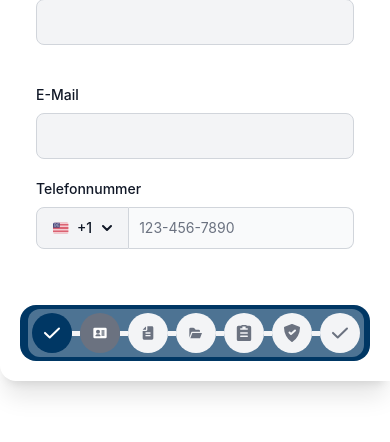
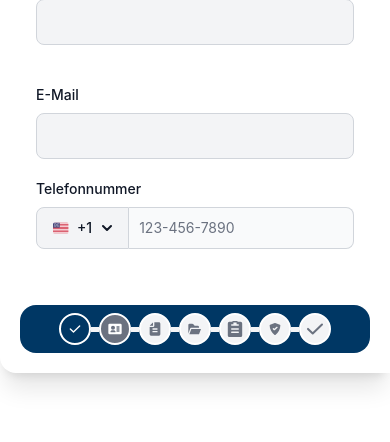
Before and after one commit to 64-Bytes-GmbH/calmaroi, a Django app: page /persoenlicheinfos/ in a window 390 px wide. Shown: the part 1329-1771 px from the top of the page. After the commit the page ends 1717 px from the top, so only its background shows below. Run offline with Django 4.2, Linux system fonts and the light colour scheme; tables that the repository leaves empty hold one stand-in row (values such as "Sample post"); some libraries are stand-ins or nearby versions.

Commit message:
mobile nav überall angepasst

```diff
--- a/app/templates/app/dokumente.html
+++ b/app/templates/app/dokumente.html
@@ -8,7 +8,7 @@
 
 {% block contentleft %}
 <!-- stepper -->
-<div class="  rounded-xl  md:my-5 m-auto ">
+<div class="md:bg-white md:bg-opacity-30 rounded-xl  md:my-5 m-auto ">
 	<!-- md stepper -->
 	<div class="bg-g m-7 hidden md:block">
 		<ol class="relative text-white border-s border-gray-200 space-y-16 ">
@@ -111,7 +111,7 @@
 		</ol>
 	</div>
 	<!-- sm stepper -->
-	<div class="bg-g m-1 w-fit block md:hidden">
+	<div class=" m-1 w-fit block md:hidden">
 		<ol class="flex items-center w-full">
 			<li class="flex w-full items-center space-x-4 after:content-[''] after:w-full after:h-1 after:border-b after:border-gray-100 after:border-4 after:inline-block dark:after:border-gray-700">
 				<a href="{% url 'home' %}">
--- a/app/templates/app/persoenlicheinfos.html
+++ b/app/templates/app/persoenlicheinfos.html
@@ -8,7 +8,7 @@
 
 {% block contentleft %}
 <!-- stepper -->
-<div class=" bg-white rounded-xl bg-opacity-30 md:my-5 m-auto ">
+<div class="md:bg-white md:bg-opacity-30 rounded-xl  md:my-5 m-auto ">
 	<!-- md stepper -->
 	<div class="bg-g m-7 hidden md:block">
 		<ol class="relative text-white border-s border-gray-200 space-y-16 ">
@@ -121,8 +121,8 @@
 				class="flex w-full items-center after:content-[''] after:w-full after:h-1 after:border-b after:border-gray-100 after:border-4 after:inline-block dark:after:border-gray-700">
 				<a href="{% url 'home' %}">
 					<span
-						class="flex items-center justify-center w-10 h-10 bg-primary-500 rounded-full lg:h-12 lg:w-12 dark:bg-gray-700 shrink-0">
-						<svg class="w-6 h-6 text-white dark:text-white" aria-hidden="true"
+						class="flex items-center justify-center w-8 h-8 bg-primary-500 rounded-full lg:h-10 lg:w-10 dark:bg-gray-700 shrink-0 border-white border-2">
+						<svg class="w-4 h-4 text-white dark:text-white" aria-hidden="true"
 							xmlns="http://www.w3.org/2000/svg" width="24" height="24" fill="none" viewBox="0 0 24 24">
 							<path stroke="currentColor" stroke-linecap="round" stroke-linejoin="round" stroke-width="2"
 								d="M5 11.917 9.724 16.5 19 7.5" />
@@ -134,7 +134,7 @@
 				class="flex w-full items-center after:content-[''] after:w-full after:h-1 after:border-b after:border-gray-100 after:border-4 after:inline-block dark:after:border-gray-700">
 				<a href="{% url 'persoenlicheinfos' %}">
 					<span
-						class="flex items-center justify-center w-10 h-10 bg-gray-500 rounded-full lg:h-12 lg:w-12 dark:bg-gray-700 shrink-0">
+						class="flex items-center justify-center w-8 h-8 bg-gray-500 rounded-full lg:h-10 lg:w-10 dark:bg-gray-700 shrink-0 border-white border-2">
 						<svg class="w-4 h-4 text-white dark:text-white" aria-hidden="true"
 							xmlns="http://www.w3.org/2000/svg" width="24" height="24" fill="currentColor"
 							viewBox="0 0 24 24">
@@ -149,7 +149,7 @@
 				class="flex w-full items-center after:content-[''] after:w-full after:h-1 after:border-b after:border-gray-100 after:border-4 after:inline-block dark:after:border-gray-700">
 				<a href="{% url 'bildungsweg' %}">
 					<span
-						class="flex items-center justify-center w-10 h-10 bg-gray-100 rounded-full lg:h-12 lg:w-12 dark:bg-gray-700 shrink-0">
+						class="flex items-center justify-center w-8 h-8 bg-gray-100 rounded-full lg:h-10 lg:w-10 dark:bg-gray-700 shrink-0 border-white border-2">
 						<svg class="w-4 h-4 text-gray-500 dark:text-white" aria-hidden="true"
 							xmlns="http://www.w3.org/2000/svg" width="24" height="24" fill="currentColor"
 							viewBox="0 0 24 24">
@@ -164,7 +164,7 @@
 				class="flex w-full items-center after:content-[''] after:w-full after:h-1 after:border-b after:border-gray-100 after:border-4 after:inline-block dark:after:border-gray-700">
 				<a href="{% url 'dokumente' %}">
 					<span
-						class="flex items-center justify-center w-10 h-10 bg-gray-100 rounded-full lg:h-12 lg:w-12 dark:bg-gray-700 shrink-0">
+						class="flex items-center justify-center w-8 h-8 bg-gray-100 rounded-full lg:h-10 lg:w-10 dark:bg-gray-700 shrink-0 border-white border-2">
 						<svg class="w-4 h-4 text-gray-500 dark:text-white" aria-hidden="true"
 							xmlns="http://www.w3.org/2000/svg" width="24" height="24" fill="currentColor"
 							viewBox="0 0 24 24">
@@ -179,7 +179,7 @@
 				class="flex w-full items-center after:content-[''] after:w-full after:h-1 after:border-b after:border-gray-100 after:border-4 after:inline-block dark:after:border-gray-700">
 				<a href="#">
 					<span
-						class="flex items-center justify-center w-10 h-10 bg-gray-100 rounded-full lg:h-12 lg:w-12 dark:bg-gray-700 shrink-0">
+						class="flex items-center justify-center w-8 h-8 bg-gray-100 rounded-full lg:h-10 lg:w-10 dark:bg-gray-700 shrink-0 border-white border-2">
 						<svg class="w-4 h-4 text-gray-500 dark:text-gray-400" aria-hidden="true"
 							xmlns="http://www.w3.org/2000/svg" fill="currentColor" viewBox="0 0 18 20">
 							<path
@@ -192,8 +192,8 @@
 				class="flex w-full items-center after:content-[''] after:w-full after:h-1 after:border-b after:border-gray-100 after:border-4 after:inline-block dark:after:border-gray-700">
 				<a href="#">
 					<span
-						class="flex items-center justify-center w-10 h-10 bg-gray-100 rounded-full lg:h-12 lg:w-12 dark:bg-gray-700 shrink-0">
-						<svg class="w-4.3 h-4.3 text-gray-500 dark:text-white" aria-hidden="true"
+						class="flex items-center justify-center w-8 h-8 bg-gray-100 rounded-full lg:h-10 lg:w-10 dark:bg-gray-700 shrink-0 border-white border-2">
+						<svg class="w-4 h-4 text-gray-500 dark:text-white" aria-hidden="true"
 							xmlns="http://www.w3.org/2000/svg" width="24" height="24" fill="currentColor"
 							viewBox="0 0 24 24">
 							<path fill-rule="evenodd"
@@ -206,7 +206,7 @@
 			<li class="flex items-center w-full">
 				<a href="#">
 					<span
-						class="flex items-center justify-center w-10 h-10 bg-gray-100 rounded-full lg:h-12 lg:w-12 dark:bg-gray-700 shrink-0">
+						class="flex items-center justify-center w-8 h-8 bg-gray-100 rounded-full lg:h-10 lg:w-10 dark:bg-gray-700 shrink-0 border-white border-2">
 						<svg class="w-4.5 h-4.5 text-gray-500 dark:text-white" aria-hidden="true"
 							xmlns="http://www.w3.org/2000/svg" width="24" height="24" fill="none" viewBox="0 0 24 24">
 							<path stroke="currentColor" stroke-linecap="round" stroke-linejoin="round" stroke-width="2"
@@ -217,6 +217,7 @@
 			</li>
 		</ol>
 	</div>
+
 </div>
 {% endblock %}
 
```
Also changed, not shown: app/static/app/css/output.css (+21 -12 lines), app/templates/app/bildungsweg.html (+12 -11 lines), app/templates/app/index.html (+10 -10 lines).
